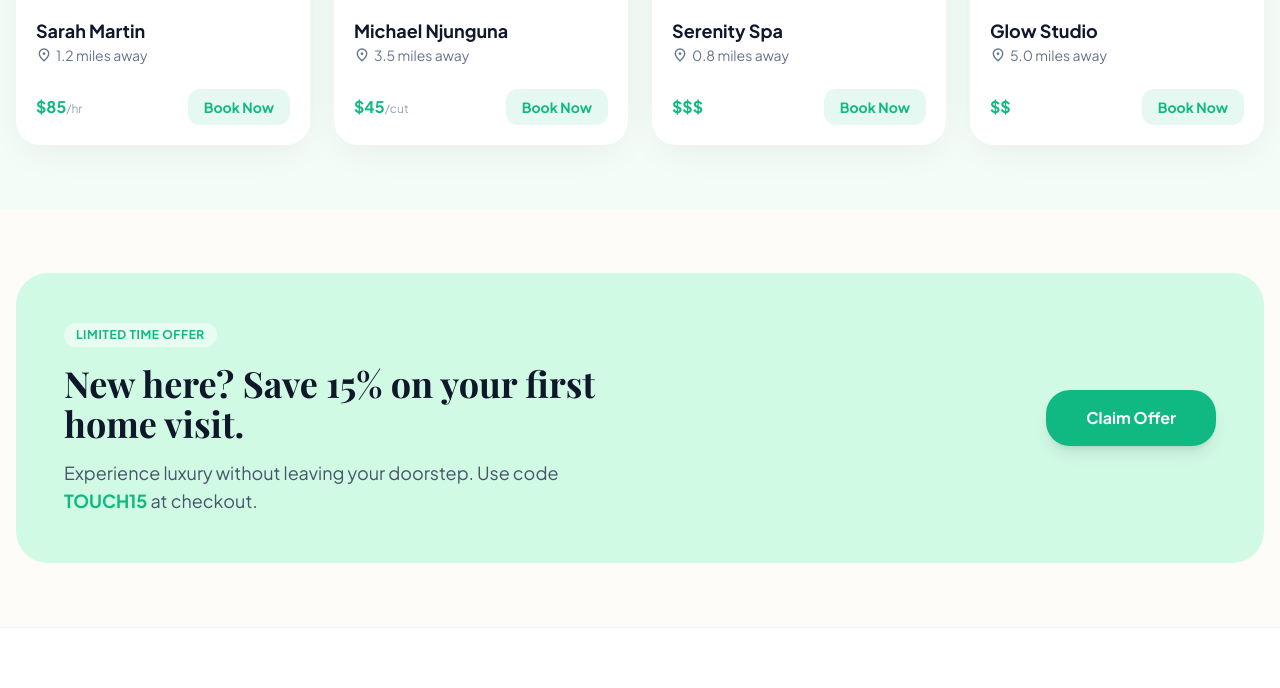
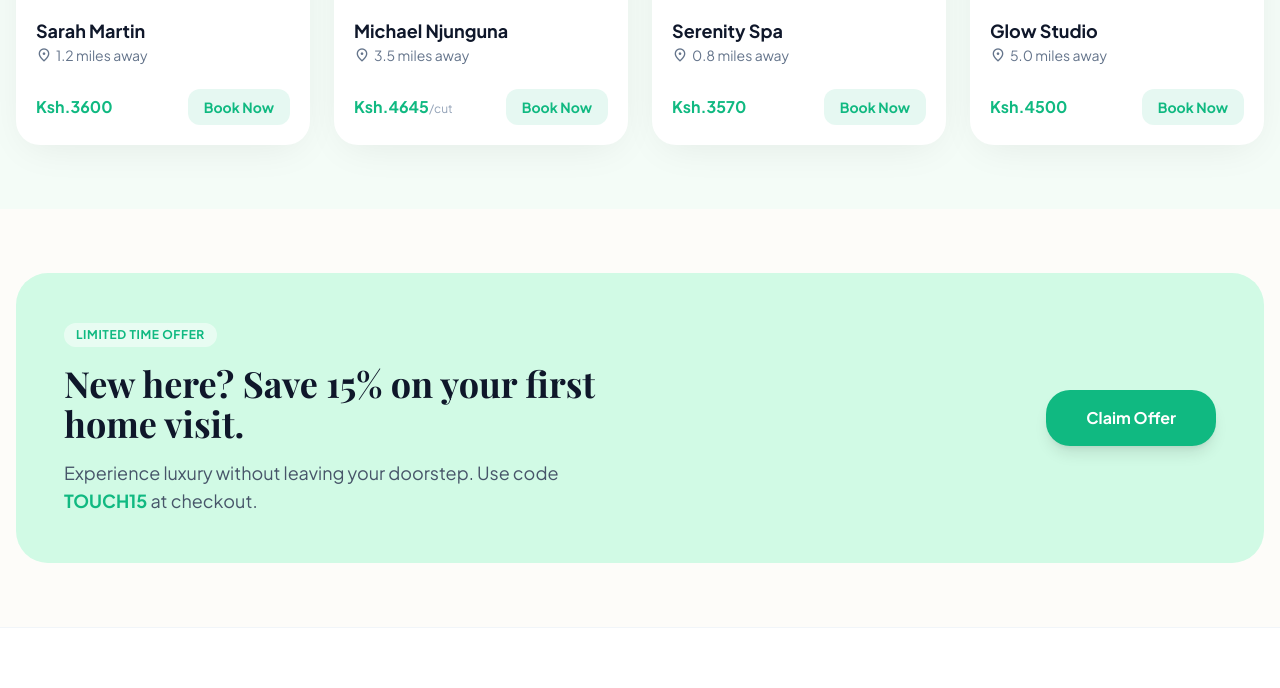
Before and after one commit to Xscrypto001/wellness-hub, a plain HTML site: page index.html in a window 1280 px wide. Shown: the part 2035-2723 px from the top of the page. Drawn offline with nearby package versions, Linux system fonts and the light colour scheme.

Commit message:
fix: $ >> kes

```diff
--- a/index.html
+++ b/index.html
@@ -226,7 +226,7 @@
 <span class="material-symbols-outlined text-[16px]">location_on</span> 1.2 miles away
                     </p>
 <div class="flex items-center justify-between mt-6">
-<span class="font-bold text-primary">$85<span class="text-xs font-normal text-slate-400">/hr</span></span>
+<span class="font-bold text-primary">Ksh.3600<span class="text-xs font-normal text-slate-400"></span></span>
 <button class="bg-primary/10 hover:bg-primary text-primary hover:text-white px-4 py-2 rounded-xl text-sm font-bold transition-all">Book Now</button>
 </div>
 </div>
@@ -245,7 +245,7 @@
 <span class="material-symbols-outlined text-[16px]">location_on</span> 3.5 miles away
                     </p>
 <div class="flex items-center justify-between mt-6">
-<span class="font-bold text-primary">$45<span class="text-xs font-normal text-slate-400">/cut</span></span>
+<span class="font-bold text-primary">Ksh.4645<span class="text-xs font-normal text-slate-400">/cut</span></span>
 <button class="bg-primary/10 hover:bg-primary text-primary hover:text-white px-4 py-2 rounded-xl text-sm font-bold transition-all">Book Now</button>
 </div>
 </div>
@@ -264,7 +264,7 @@
 <span class="material-symbols-outlined text-[16px]">location_on</span> 0.8 miles away
                     </p>
 <div class="flex items-center justify-between mt-6">
-<span class="font-bold text-primary">$$$</span>
+<span class="font-bold text-primary">Ksh.3570</span>
 <button class="bg-primary/10 hover:bg-primary text-primary hover:text-white px-4 py-2 rounded-xl text-sm font-bold transition-all">Book Now</button>
 </div>
 </div>
@@ -283,7 +283,7 @@
 <span class="material-symbols-outlined text-[16px]">location_on</span> 5.0 miles away
                     </p>
 <div class="flex items-center justify-between mt-6">
-<span class="font-bold text-primary">$$</span>
+<span class="font-bold text-primary">Ksh.4500</span>
 <button class="bg-primary/10 hover:bg-primary text-primary hover:text-white px-4 py-2 rounded-xl text-sm font-bold transition-all">Book Now</button>
 </div>
 </div>
```
Also changed, not shown: booking.html (renamed from bookings.html, +10 -4 lines).
